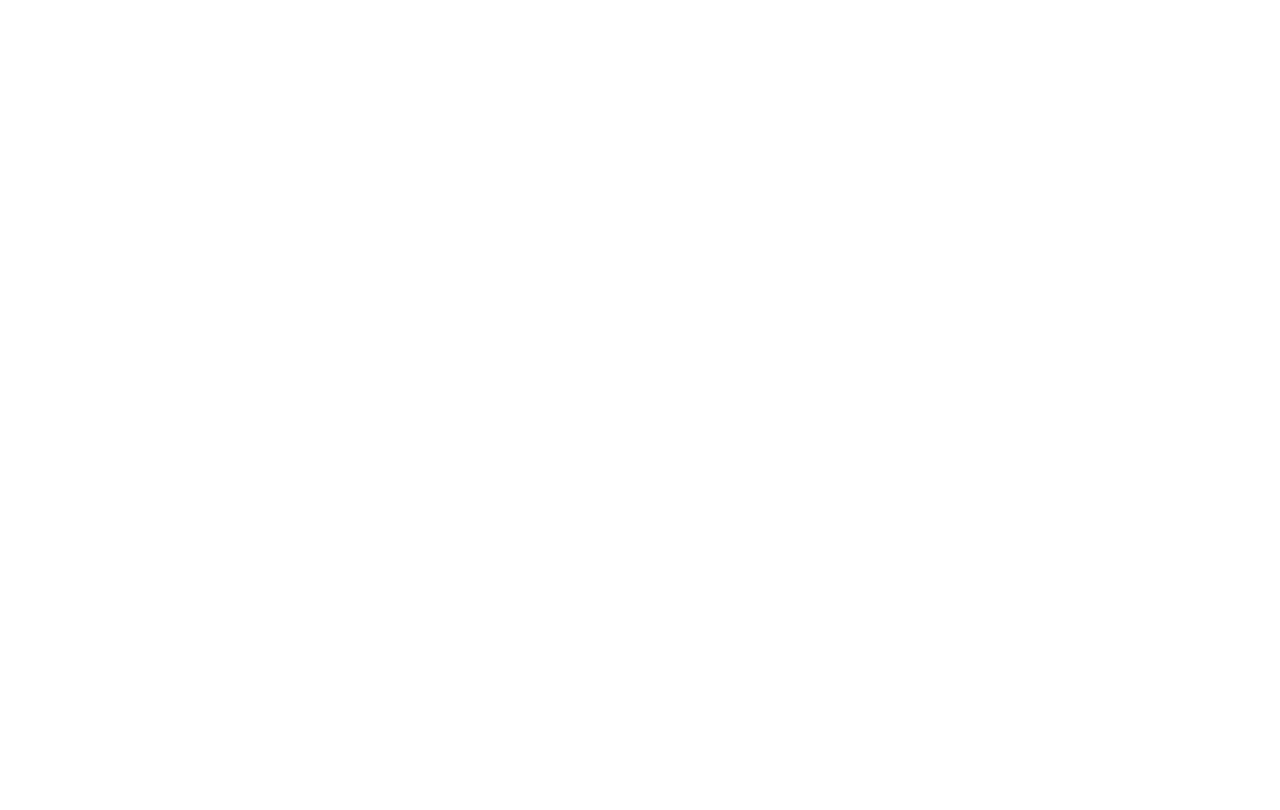
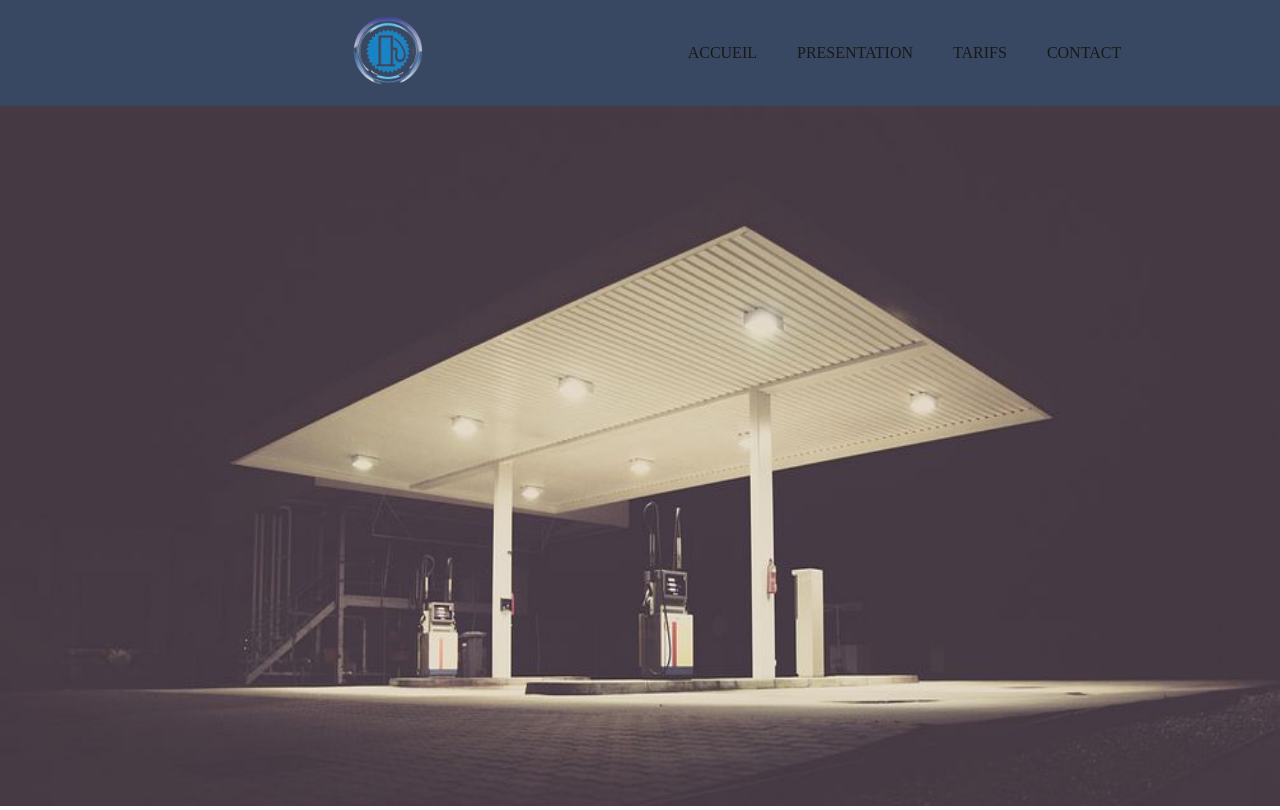
Before and after one commit to KonanMoise/KKS-Services, a plain HTML site: page index.html in a window 1280 px wide. Drawn offline with Linux system fonts and the light colour scheme.

Commit message:
header ajout

```diff
--- a/css/style.css
+++ b/css/style.css
@@ -0,0 +1,55 @@
+/* START NAVBAR */
+*{
+    margin: 0;
+    padding: 0;
+    box-sizing: border-box;
+}
+nav{
+    background-color: #233452;
+    opacity: .9;
+    display: flex;
+    align-items: center;
+    justify-content: space-evenly;
+}
+
+nav .bloc_logo{
+    margin-left: 200px;
+    cursor: pointer;
+    color: #000;
+    font-size: 1.5rem;
+    font-weight: normal;
+}
+
+nav .lien_nav{
+    display: flex;
+    align-items: center;
+    justify-content: space-around;
+    margin-left: 90px;
+}
+
+nav .lien_nav > div{
+    margin: 20px;
+}
+nav .lien_nav a{
+    text-decoration: none;
+    text-transform: uppercase;
+    color: #000;
+}
+
+nav .lien_nav a:hover{
+    color: #fff;
+}
+
+
+/* END NAVBAR */
+
+
+/* START BANNER */
+.banniere{
+    width: 100%;
+    height: 60vh;
+    background-color: #000;
+}
+
+
+/* END BANNER */
--- a/index.html
+++ b/index.html
@@ -5,8 +5,29 @@
     <meta http-equiv="X-UA-Compatible" content="IE=edge">
     <meta name="viewport" content="width=device-width, initial-scale=1.0">
     <title>KKS-Services</title>
+    <link rel="stylesheet" href="css/style.css">
 </head>
 <body>
+    <!-- start navbar -->
+    <nav>
+        <div class="bloc_logo">
+            <img src="img/logo_essence-removebg-preview.png" alt="" width="100" height="100">
+        </div>
+        <div class="lien_nav">
+            <div><a href="#">Accueil</a></div>
+            <div><a href="#">Presentation</a></div>
+            <div><a href="#">Tarifs</a></div>
+            <div><a href="#">Contact</a></div>
+        </div>
+    </nav>
+    <!-- start banner -->
+    <div class="banniere">
+        <div class="image">
+            <img src="img/baniere.jpeg" alt="" width="100%" height="700">
+        </div>
+    </div>
+    <!-- end banner -->
 
+    <!-- end navbar -->
 </body>
 </html>
```
Also changed, not shown: img/baniere.jpeg (added), img/logo_essence-removebg-preview.png (added), img/logo_essence.jpeg (deleted), 1 other file.
